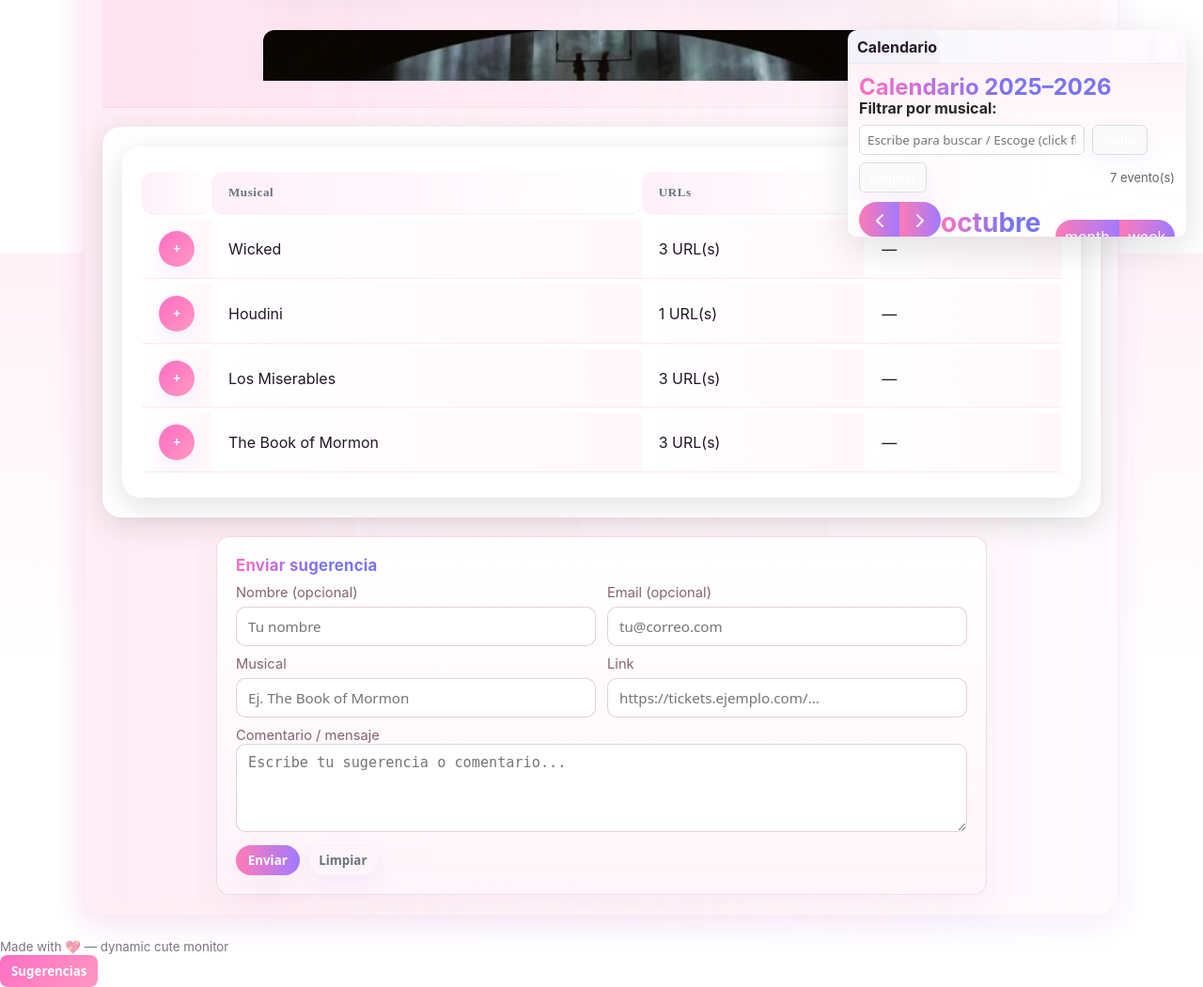
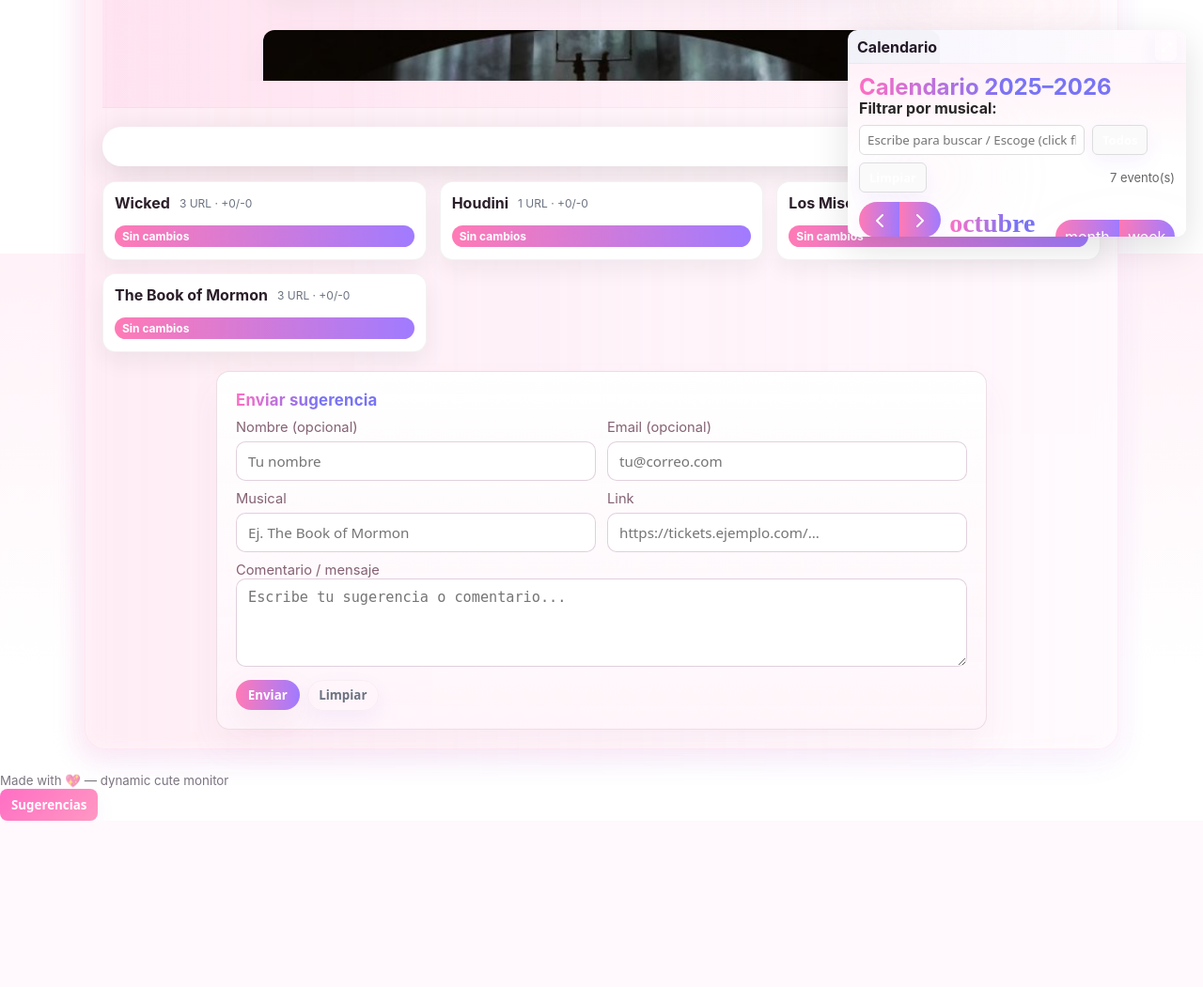
Before and after one commit to playingwithfire93/ticket-monitoring, a Flask app: page / in a window 1280 px wide. Shown: the part 530-1581 px from the top of the page at 94% size. After the commit the page ends 1404 px from the top, so only its background shows below. Run offline with Flask 2, Linux system fonts and the light colour scheme.

Commit message:
Resolve merge conflicts

```diff
--- a/static/main.js
+++ b/static/main.js
@@ -4,6 +4,7 @@
 
   // DOM
   const tableBody = document.getElementById('table-body');
+  const cardsGrid = document.getElementById('cards-grid');
   const search = document.getElementById('search');
   const noData = document.getElementById('no-data');
   const lastCheckedEl = document.getElementById('last-checked');
@@ -548,6 +549,8 @@
       td.appendChild(retry);
       tr.appendChild(td);
       tableBody.appendChild(tr);
+      // also refresh cards grid for empty state
+      try { if (typeof renderCards === 'function') renderCards(list); } catch(e){}
       return;
     }
 
@@ -557,6 +560,80 @@
       tableBody.appendChild(buildSummaryRow(item, i));
       tableBody.appendChild(buildDetailsRow(item, i));
     });
+    // also render cards on each render
+    try { if (typeof renderCards === 'function') renderCards(list); } catch(e){}
+  }
+
+  // --------------- Cards grid (hover/click expandable) ---------------
+  function buildCard(item, idx){
+    const card = document.createElement('article');
+    card.className = 'monitor-card';
+    card.dataset.idx = idx;
+
+    const header = document.createElement('div');
+    header.className = 'mc-header';
+    const title = document.createElement('div');
+    title.className = 'mc-title';
+    title.textContent = item.musical || item.name || 'Sin nombre';
+    const sub = document.createElement('div');
+    sub.className = 'mc-sub';
+    const urlNum = (item.urls && item.urls.length) ? item.urls.length : 0;
+    const k = keyForItem(item);
+    const ch = (changesMap && changesMap[k]) ? changesMap[k] : { added:0, removed:0, total:0 };
+    sub.textContent = `${urlNum} URL · +${ch.added}/-${ch.removed}`;
+    header.appendChild(title);
+    header.appendChild(sub);
+
+    const body = document.createElement('div');
+    body.className = 'mc-body';
+    const badge = document.createElement('span');
+    badge.className = 'badge';
+    badge.textContent = ch.total > 0 ? `${ch.total} cambios` : 'Sin cambios';
+    body.appendChild(badge);
+
+    const details = document.createElement('div');
+    details.className = 'mc-details';
+    const urls = document.createElement('div');
+    urls.className = 'urls';
+    (item.urls||[]).forEach(u=>{
+      const a = document.createElement('a');
+      a.className = 'url-chip';
+      a.href = u.startsWith('http') ? u : 'https://' + u;
+      a.target = '_blank'; a.rel = 'noopener noreferrer';
+      a.textContent = (typeof labelForUrl === 'function') ? labelForUrl(item.musical || item.name, u) : (u.replace(/^https?:\/\//,''));
+      urls.appendChild(a);
+    });
+    const actions = document.createElement('div');
+    actions.className = 'actions';
+    const viewBtn = document.createElement('button');
+    viewBtn.className = 'btn ghost small';
+    viewBtn.textContent = 'Ver cambios';
+    viewBtn.addEventListener('click', (ev)=>{ ev.stopPropagation(); try{ showChangesForItem(item, k);}catch(e){} });
+    const seenBtn = document.createElement('button');
+    seenBtn.className = 'btn primary small';
+    seenBtn.textContent = 'Marcar visto';
+    seenBtn.addEventListener('click', (ev)=>{ ev.stopPropagation(); markItemAsSeen(item); });
+    actions.appendChild(viewBtn);
+    actions.appendChild(seenBtn);
+    details.appendChild(urls);
+    details.appendChild(actions);
+
+    card.appendChild(header);
+    card.appendChild(body);
+    card.appendChild(details);
+
+    // hover and click expand
+    card.addEventListener('mouseenter', ()=> card.classList.add('hover'));
+    card.addEventListener('mouseleave', ()=> card.classList.remove('hover'));
+    card.addEventListener('click', ()=> card.classList.toggle('open'));
+    return card;
+  }
+
+  function renderCards(list){
+    if (!cardsGrid) return;
+    cardsGrid.innerHTML = '';
+    if (!list || !list.length) return;
+    list.forEach((item,i)=> cardsGrid.appendChild(buildCard(item,i)));
   }
 
   // Controlled details behaviour:
--- a/static/style.css
+++ b/static/style.css
@@ -1231,7 +1231,6 @@ body.pink-theme{background:linear-gradient(180deg,var(--pink-50),#fff);color:#11
 .chips{display:flex;gap:8px;flex-wrap:wrap}
 .chip{padding:6px 8px;border-radius:999px;background:#fff;border:1px solid rgba(0,0,0,0.04);cursor:pointer;color:var(--pink-700);font-weight:600}
 
-<<<<<<< HEAD
 /* Catalog page (inspired by entradas.com list layout) */
 .catalog-hero{background:linear-gradient(90deg,rgba(255,107,179,0.08),rgba(160,123,255,0.08));padding:24px 0;border-bottom:1px solid rgba(0,0,0,0.03)}
 .catalog-hero-inner{max-width:var(--maxw);margin:0 auto;padding:0 18px}
@@ -1267,7 +1266,7 @@ body.pink-theme{background:linear-gradient(180deg,var(--pink-50),#fff);color:#11
 .show-card .badge{position:absolute;left:10px;top:10px;background:var(--pink-500);color:#fff;padding:6px 10px;border-radius:999px;font-weight:700;font-size:12px}
 .show-card .pill-row{display:flex;gap:6px;flex-wrap:wrap;margin:6px 0}
 .pill{padding:4px 8px;border-radius:999px;background:#fff;border:1px solid rgba(0,0,0,0.04);color:var(--pink-700);font-weight:600;font-size:12px}
-=======
+
 /* Calendar page — align with theme subtly */
 .fc .fc-toolbar-title{ font-family: "Playfair Display", serif; color:#c43ea6 }
 .fc .fc-button{ background: linear-gradient(90deg,#ff7ab6,#a07bff); border:0; border-radius: 999px; padding: 6px 10px }
@@ -1316,4 +1315,30 @@ body.pink-theme{background:linear-gradient(180deg,var(--pink-50),#fff);color:#11
 .listing-header .chips{ margin-top: 10px }
 .chip{ background: #fff; border:1px solid rgba(230,210,220,0.8); color:#c43ea6 }
 .chip:hover{ border-color: rgba(255,110,196,0.8) }
->>>>>>> f67f56e503d5bd6b3f0b305b47d983bc69581767
+
+/* ================= Monitor Cards (dashboard) ================ */
+.cards-section{margin-top:16px}
+.monitor-cards{display:grid;grid-template-columns:repeat(3,1fr);gap:14px}
+@media (max-width:1000px){.monitor-cards{grid-template-columns:repeat(2,1fr)}}
+@media (max-width:640px){.monitor-cards{grid-template-columns:1fr}}
+
+.monitor-card{position:relative;background:#fff;border:1px solid rgba(0,0,0,0.05);border-radius:14px;box-shadow:0 10px 24px rgba(0,0,0,0.06);overflow:hidden;transition:transform .18s ease, box-shadow .18s ease}
+.monitor-card:hover{transform:translateY(-4px);box-shadow:0 18px 40px rgba(0,0,0,0.08)}
+.monitor-card .mc-header{display:flex;align-items:center;gap:10px;padding:12px 12px 6px}
+.monitor-card .mc-title{font-weight:700;color:#2b1f2a}
+.monitor-card .mc-sub{font-size:12px;color:var(--muted)}
+.monitor-card .mc-body{padding:8px 12px 12px;display:flex;flex-direction:column;gap:8px}
+.monitor-card .mc-chips{display:flex;gap:6px;flex-wrap:wrap}
+.monitor-card .chip{font-size:12px;padding:4px 8px}
+.monitor-card .meta-row{display:flex;gap:10px;align-items:center;color:#6b5a63;font-size:12px}
+.monitor-card .badge{display:inline-block;padding:4px 8px;border-radius:999px;background:linear-gradient(90deg,#ff7ab6,#a07bff);color:#fff;font-weight:700;font-size:12px}
+
+/* Expandable details on hover/click */
+.monitor-card .mc-details{max-height:0;opacity:0;overflow:hidden;transition:max-height .28s ease, opacity .22s ease; border-top:1px dashed rgba(0,0,0,0.06);}
+.monitor-card.hover .mc-details, .monitor-card.open .mc-details{max-height:320px;opacity:1}
+.monitor-card .urls{display:flex;flex-wrap:wrap;gap:6px;margin-top:8px}
+.monitor-card .url-chip{display:inline-block;padding:6px 8px;border-radius:999px;background:#fff;border:1px solid rgba(220,200,215,0.85);font-size:12px;color:#2b1f2a;text-decoration:none}
+.monitor-card .actions{display:flex;gap:8px;margin-top:8px}
+.monitor-card .actions .btn{border-radius:999px;padding:6px 10px}
+
+.visually-hidden{position:absolute !important;width:1px;height:1px;padding:0;margin:-1px;overflow:hidden;clip:rect(0,0,0,0);white-space:nowrap;border:0}
--- a/templates/index.html
+++ b/templates/index.html
@@ -81,7 +81,7 @@
 
     <!-- Table / List -->
     <section id="list" class="list-section fade-in">
-      <table class="musicals-table" aria-label="Monitored musicals">
+      <table class="musicals-table" aria-label="Monitored musicals" style="display:none">
         <thead>
           <tr>
             <th aria-hidden="true"></th>
@@ -96,6 +96,12 @@
       </table>
 
       <div id="no-data" class="no-data" hidden>No musicals yet — add one ✨</div>
+    </section>
+
+    <!-- Cards Grid -->
+    <section id="cards" class="cards-section fade-in" aria-labelledby="cards-title">
+      <h2 id="cards-title" class="visually-hidden">Monitored musicals (cards)</h2>
+      <div id="cards-grid" class="monitor-cards"></div>
     </section>
 
     <!-- Inline suggestion card (non-overlay) -->
```
